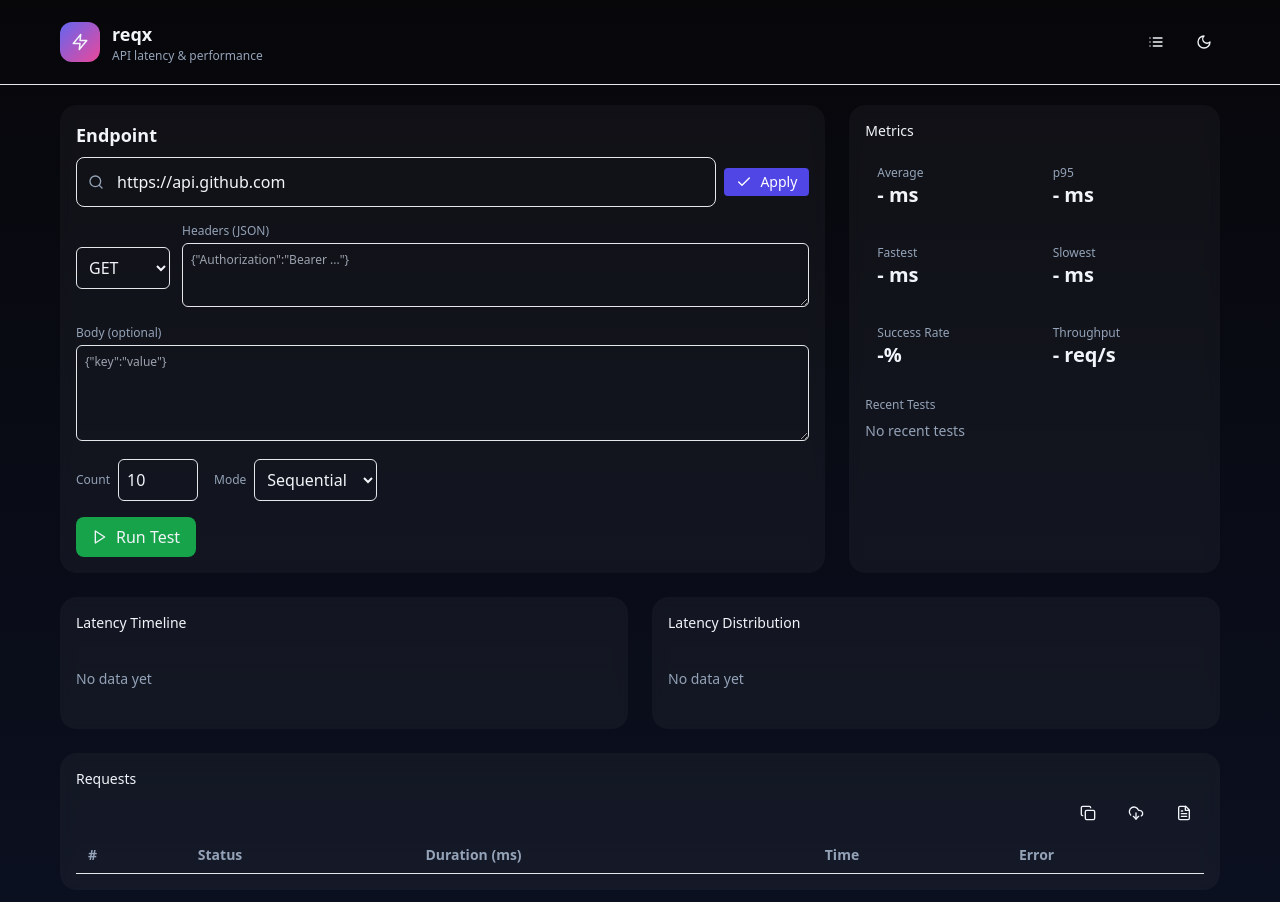
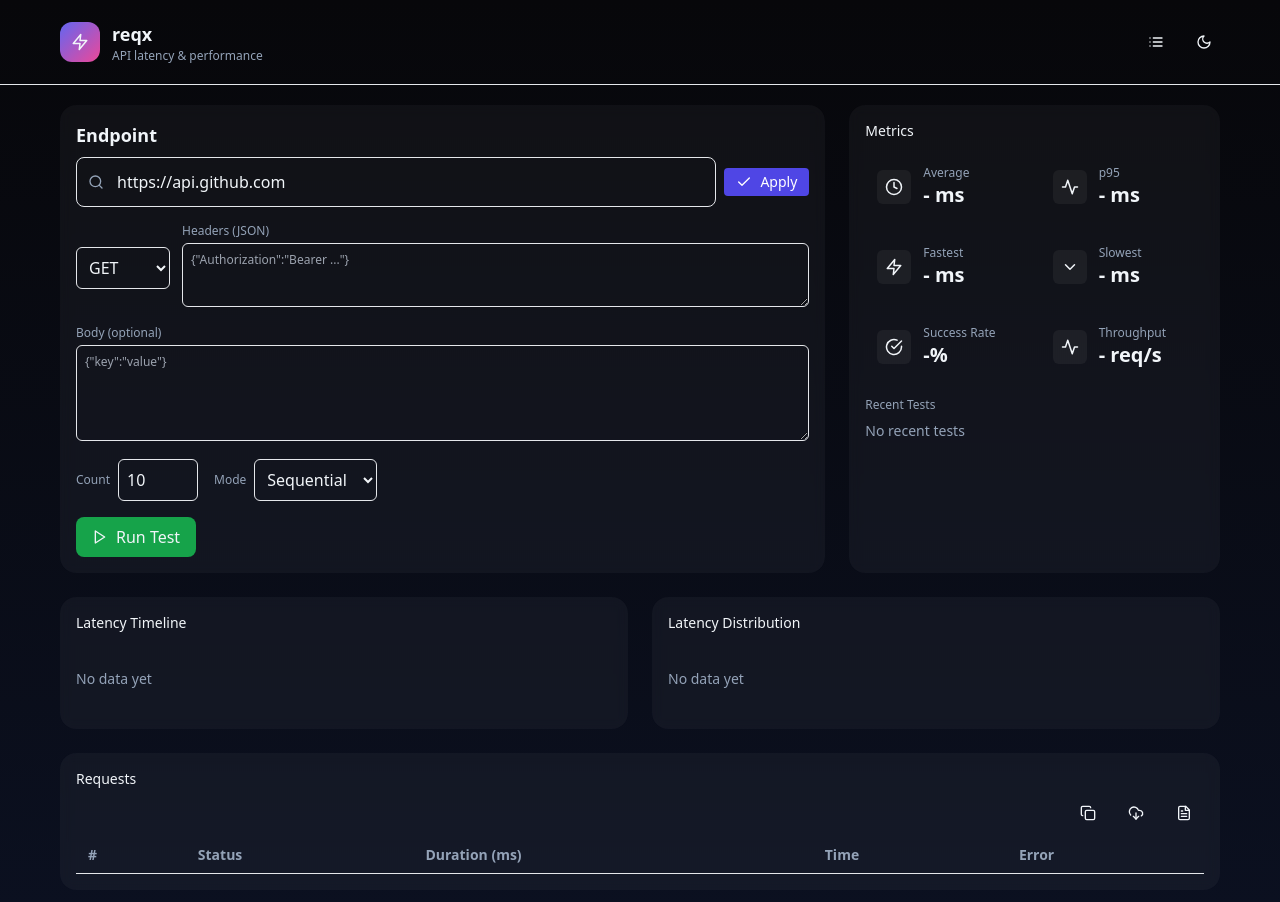
Before and after one commit to mqverk/reqx, a Next.js app: page / in a window 1280 px wide. Shown: the top 902 px of the page. Built offline with nearby package versions, Linux system fonts and the light colour scheme.

Commit message:
feat(ui): add metric icons to MetricsCards

```diff
--- a/components/MetricsCards.tsx
+++ b/components/MetricsCards.tsx
@@ -1,6 +1,7 @@
 'use client'
 import React from 'react'
 import { useBenchmarkStore } from '../stores/benchmarkStore'
+import { Clock, Activity, Zap, ChevronDown, CheckCircle } from 'lucide-react'
 
 function toFixed(n?: number) {
   return n == null || isNaN(n) ? '-' : n.toFixed(2)
@@ -29,35 +30,65 @@ export default function MetricsCards() {
 
   return (
     <div className="grid grid-cols-2 gap-3">
-      <div className="p-3 rounded-md bg-white/2">
+      <div className="p-3 rounded-md bg-white/2 flex items-center gap-3">
+        <div className="p-2 rounded-md bg-white/5">
+          <Clock size={18} />
+        </div>
+        <div>
           <div className="text-xs text-slate-400">Average</div>
           <div className="text-xl font-semibold">{toFixed(stats?.avg)} ms</div>
         </div>
+      </div>
 
-      <div className="p-3 rounded-md bg-white/2">
+      <div className="p-3 rounded-md bg-white/2 flex items-center gap-3">
+        <div className="p-2 rounded-md bg-white/5">
+          <Activity size={18} />
+        </div>
+        <div>
           <div className="text-xs text-slate-400">p95</div>
           <div className="text-xl font-semibold">{toFixed(stats?.p95)} ms</div>
         </div>
+      </div>
 
-      <div className="p-3 rounded-md bg-white/2">
+      <div className="p-3 rounded-md bg-white/2 flex items-center gap-3">
+        <div className="p-2 rounded-md bg-white/5">
+          <Zap size={18} />
+        </div>
+        <div>
           <div className="text-xs text-slate-400">Fastest</div>
           <div className="text-xl font-semibold">{toFixed(stats?.fastest)} ms</div>
         </div>
+      </div>
 
-      <div className="p-3 rounded-md bg-white/2">
+      <div className="p-3 rounded-md bg-white/2 flex items-center gap-3">
+        <div className="p-2 rounded-md bg-white/5">
+          <ChevronDown size={18} />
+        </div>
+        <div>
           <div className="text-xs text-slate-400">Slowest</div>
           <div className="text-xl font-semibold">{toFixed(stats?.slowest)} ms</div>
         </div>
+      </div>
 
-      <div className="p-3 rounded-md bg-white/2">
+      <div className="p-3 rounded-md bg-white/2 flex items-center gap-3">
+        <div className="p-2 rounded-md bg-white/5">
+          <CheckCircle size={18} />
+        </div>
+        <div>
           <div className="text-xs text-slate-400">Success Rate</div>
           <div className="text-xl font-semibold">{stats ? stats.successRate.toFixed(1) : '-'}%</div>
         </div>
+      </div>
 
-      <div className="p-3 rounded-md bg-white/2">
+      <div className="p-3 rounded-md bg-white/2 flex items-center gap-3">
+        <div className="p-2 rounded-md bg-white/5">
+          <Activity size={18} />
+        </div>
+        <div>
           <div className="text-xs text-slate-400">Throughput</div>
           <div className="text-xl font-semibold">{stats ? stats.throughput.toFixed(2) : '-'} req/s</div>
         </div>
       </div>
+    </div>
   )
 }
```
Lines whose indentation alone changed are shown as unchanged.
